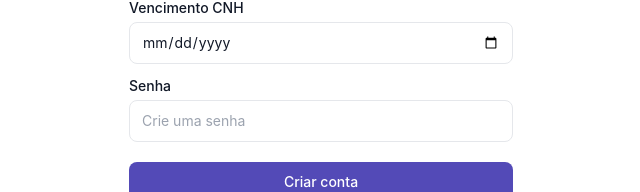
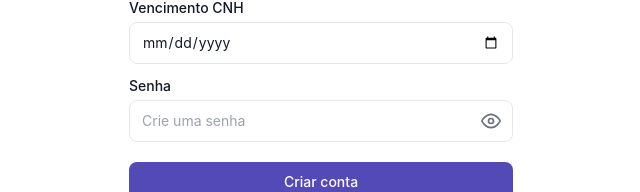
Before and after one commit to fabinho1992/App-Gestao-Motorista-Front, a Next.js app: page /registrar in a window 1280 px wide. Shown: the part 540-732 px from the top of the page, without its empty margins (319-959 px from the left). Built offline with nearby package versions, Linux system fonts and the light colour scheme; no server answers.

Commit message:
Password modified

```diff
--- a/src/app/(auth)/login/page.tsx
+++ b/src/app/(auth)/login/page.tsx
@@ -13,6 +13,7 @@ export default function LoginPage() {
   const [form, setForm] = useState({ email: '', senha: '' })
   const [loading, setLoading] = useState(false)
   const [erro, setErro] = useState('')
+  const [mostrarSenha, setMostrarSenha] = useState(false)
 
   function onChange(e: React.ChangeEvent<HTMLInputElement>) {
     setForm({ ...form, [e.target.name]: e.target.value })
@@ -57,14 +58,38 @@ export default function LoginPage() {
             value={form.email}
             onChange={onChange}
           />
-          <Input
-            label="Senha"
-            name="senha"
-            type="password"
-            placeholder="Sua senha"
-            value={form.senha}
-            onChange={onChange}
-          />
+          <div className="flex flex-col gap-1">
+            <label className="text-sm font-medium text-[#111827]">Senha</label>
+            <div className="relative">
+              <input
+                name="senha"
+                type={mostrarSenha ? 'text' : 'password'}
+                placeholder="Sua senha"
+                value={form.senha}
+                onChange={onChange}
+                className="w-full px-3 py-2.5 pr-10 rounded-lg border border-[#e5e7eb] bg-white text-[#111827] text-sm placeholder:text-[#9ca3af] focus:outline-none focus:ring-2 focus:ring-[#534AB7] focus:border-transparent"
+              />
+              <button
+                type="button"
+                onClick={() => setMostrarSenha(!mostrarSenha)}
+                aria-label={mostrarSenha ? 'Ocultar senha' : 'Mostrar senha'}
+                className="absolute right-3 top-1/2 -translate-y-1/2 cursor-pointer border-0 bg-transparent p-0 text-[#6b7280] hover:text-[#111827]"
+              >
+                {mostrarSenha ? (
+                  <svg width="20" height="20" viewBox="0 0 24 24" stroke="currentColor" fill="none" strokeWidth="2" strokeLinecap="round" strokeLinejoin="round">
+                    <path d="M17.94 17.94A10.07 10.07 0 0112 20c-7 0-11-8-11-8a18.45 18.45 0 015.06-5.94" />
+                    <path d="M9.9 4.24A9.12 9.12 0 0112 4c7 0 11 8 11 8a18.5 18.5 0 01-2.16 3.19" />
+                    <path d="M1 1l22 22" />
+                  </svg>
+                ) : (
+                  <svg width="20" height="20" viewBox="0 0 24 24" stroke="currentColor" fill="none" strokeWidth="2" strokeLinecap="round" strokeLinejoin="round">
+                    <path d="M1 12s4-8 11-8 11 8 11 8-4 8-11 8-11-8-11-8z" />
+                    <circle cx="12" cy="12" r="3" />
+                  </svg>
+                )}
+              </button>
+            </div>
+          </div>
 
           {erro && <p className="text-sm text-red-600">{erro}</p>}
 
--- a/src/app/(auth)/registrar/page.tsx
+++ b/src/app/(auth)/registrar/page.tsx
@@ -13,6 +13,7 @@ export default function RegistrarPage() {
   const router = useRouter()
   const [loading, setLoading] = useState(false)
   const [erro, setErro] = useState('')
+  const [mostrarSenha, setMostrarSenha] = useState(false)
   const [form, setForm] = useState({
     nome: '',
     email: '',
@@ -72,7 +73,38 @@ export default function RegistrarPage() {
           <Input label="Telefone" name="telefone" placeholder="(00) 00000-0000" value={form.telefone} onChange={onChange} />
           <Input label="CNH" name="cnh" placeholder="Número da CNH" value={form.cnh} onChange={onChange} />
           <Input label="Vencimento CNH" name="vencimentoCnh" type="date" value={form.vencimentoCnh} onChange={onChange} />
-          <Input label="Senha" name="senha" type="password" placeholder="Crie uma senha" value={form.senha} onChange={onChange} />
+          <div className="flex flex-col gap-1">
+            <label className="text-sm font-medium text-[#111827]">Senha</label>
+            <div className="relative">
+              <input
+                name="senha"
+                type={mostrarSenha ? 'text' : 'password'}
+                placeholder="Crie uma senha"
+                value={form.senha}
+                onChange={onChange}
+                className="w-full px-3 py-2.5 pr-10 rounded-lg border border-[#e5e7eb] bg-white text-[#111827] text-sm placeholder:text-[#9ca3af] focus:outline-none focus:ring-2 focus:ring-[#534AB7] focus:border-transparent"
+              />
+              <button
+                type="button"
+                onClick={() => setMostrarSenha(!mostrarSenha)}
+                aria-label={mostrarSenha ? 'Ocultar senha' : 'Mostrar senha'}
+                className="absolute right-3 top-1/2 -translate-y-1/2 cursor-pointer border-0 bg-transparent p-0 text-[#6b7280] hover:text-[#111827]"
+              >
+                {mostrarSenha ? (
+                  <svg width="20" height="20" viewBox="0 0 24 24" stroke="currentColor" fill="none" strokeWidth="2" strokeLinecap="round" strokeLinejoin="round">
+                    <path d="M17.94 17.94A10.07 10.07 0 0112 20c-7 0-11-8-11-8a18.45 18.45 0 015.06-5.94" />
+                    <path d="M9.9 4.24A9.12 9.12 0 0112 4c7 0 11 8 11 8a18.5 18.5 0 01-2.16 3.19" />
+                    <path d="M1 1l22 22" />
+                  </svg>
+                ) : (
+                  <svg width="20" height="20" viewBox="0 0 24 24" stroke="currentColor" fill="none" strokeWidth="2" strokeLinecap="round" strokeLinejoin="round">
+                    <path d="M1 12s4-8 11-8 11 8 11 8-4 8-11 8-11-8-11-8z" />
+                    <circle cx="12" cy="12" r="3" />
+                  </svg>
+                )}
+              </button>
+            </div>
+          </div>
 
           {erro && <p className="text-sm text-red-600">{erro}</p>}
 
```
